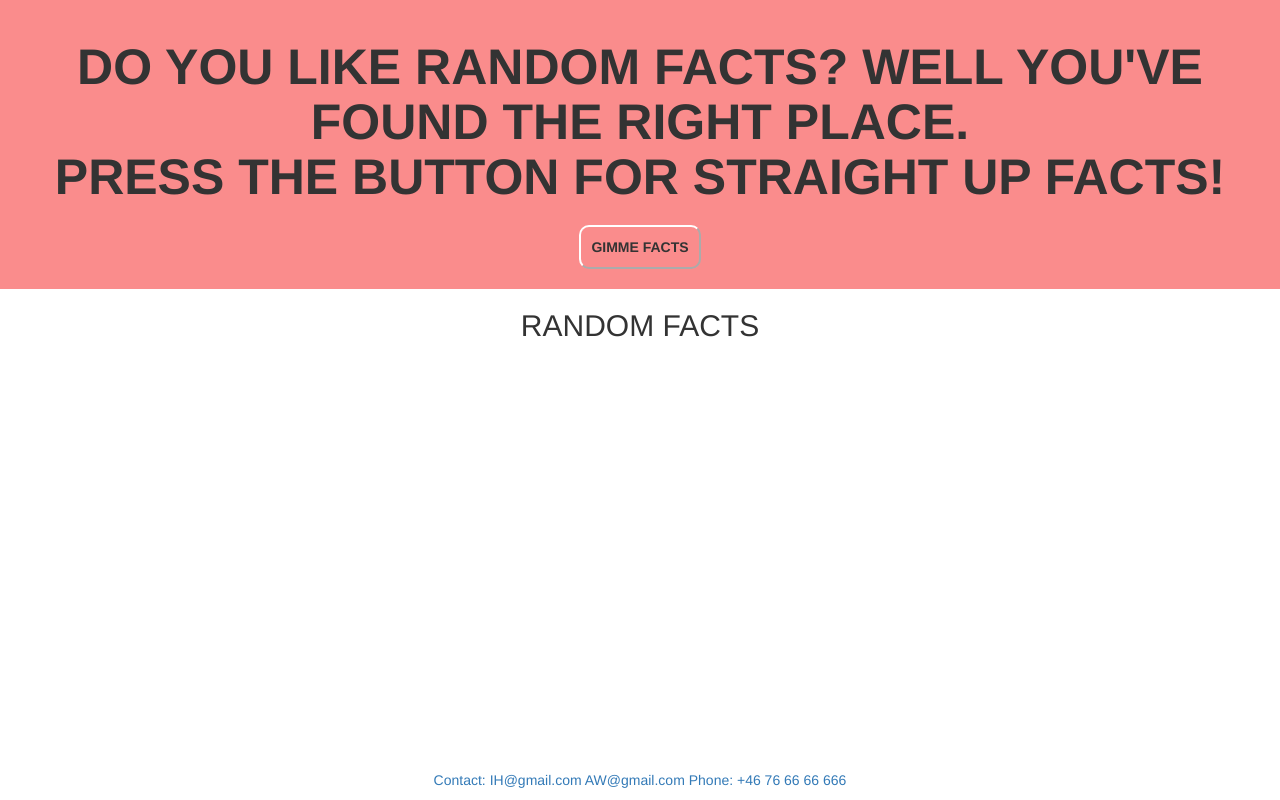
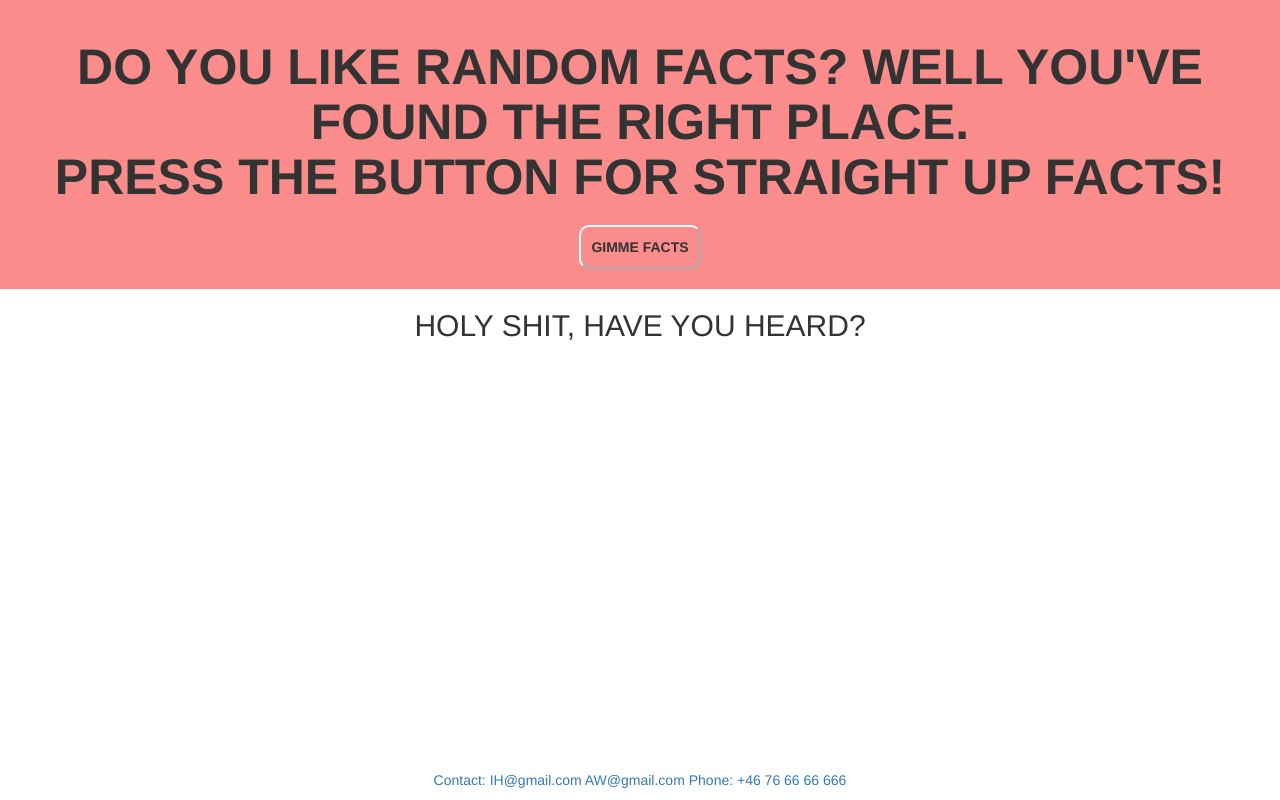
Before and after one commit to IvanHamou/JS-GruppProjekt, a plain HTML site: page index.html in a window 1280 px wide. Drawn offline with nearby package versions, Linux system fonts and the light colour scheme.

Commit message:
Changed H2 to something far more funny xD

```diff
--- a/index.html
+++ b/index.html
@@ -22,7 +22,7 @@
 
     <div class="container">
       <div class="sectionTitle">
-        <h2>RANDOM FACTS</h2>
+        <h2>HOLY SHIT, HAVE YOU HEARD?</h2>
       </div>
 
       <section id="facts">
```
